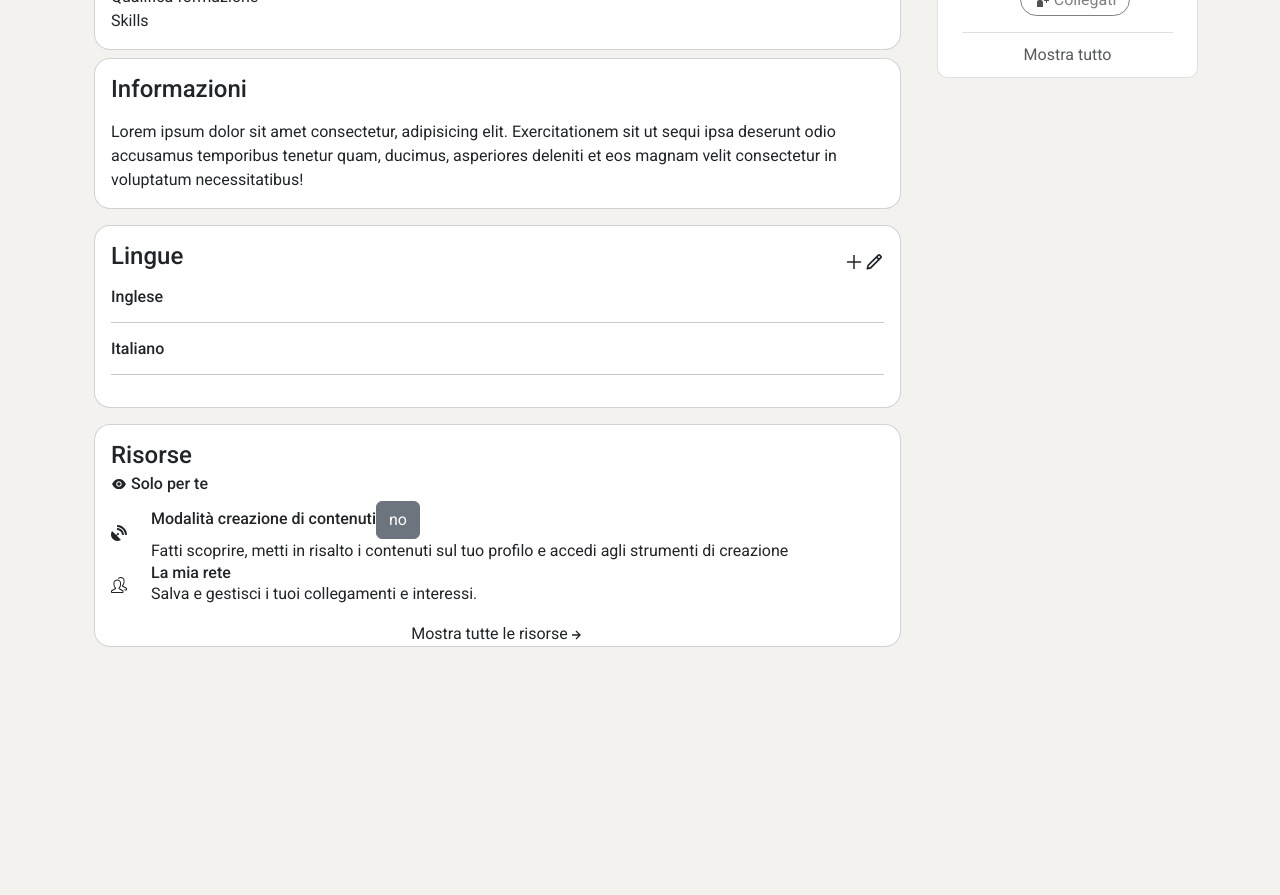
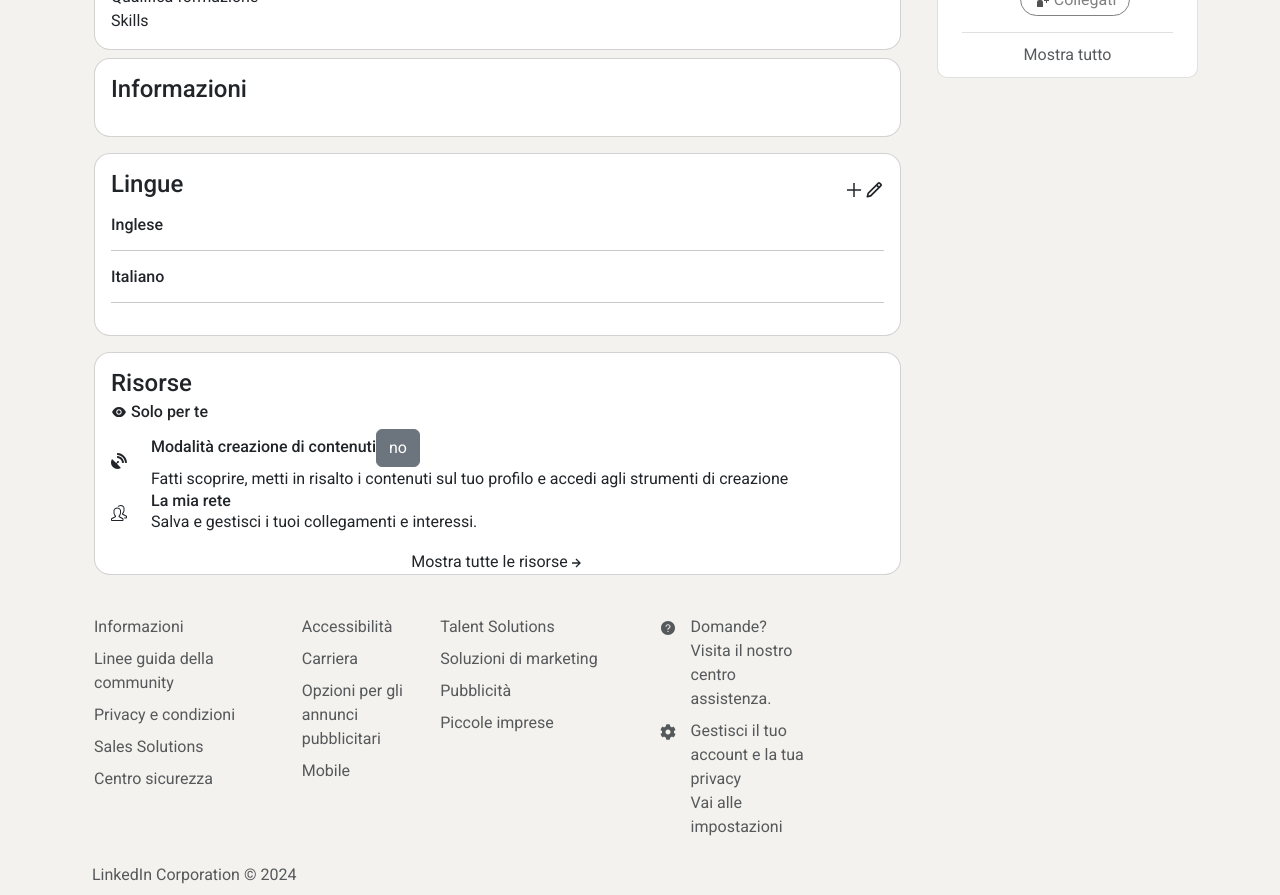
Before and after one commit to lucabar21/linkedin-clone, a React (Create React App) app: page / in a window 1280 px wide. Shown: the part 1100-1995 px from the top of the page. Before the commit the page ends 1763 px from the top, so only its background shows below. Built offline with nearby package versions, Linux system fonts and the light colour scheme; no server answers.

Commit message:
fifthcommit
added footer and informazioni selector + changed name on index.html

```diff
--- a/public/index.html
+++ b/public/index.html
@@ -27,7 +27,7 @@
       work correctly both with client-side routing and a non-root public URL.
       Learn how to configure a non-root public URL by running `npm run build`.
     -->
-    <title>React App</title>
+    <title>Linkedin-clone</title>
   </head>
   <body>
     <noscript>You need to enable JavaScript to run this app.</noscript>
--- a/src/App.css
+++ b/src/App.css
@@ -495,3 +495,5 @@ body {
 #main-section {
   min-width: 900px;
 }
+
+/* FOOTER CSS */
--- a/src/App.js
+++ b/src/App.js
@@ -10,6 +10,7 @@ import LanguageAndURL from "./components/LanguageAndURL";
 import Recommended from "./components/Recommended";
 import ChatMin from "./components/ChatMin";
 import Homepage from "./components/Homepage";
+
 
 
 function App() {
@@ -40,6 +41,7 @@ function App() {
           ></Route>
         </Routes>
         <ChatMin />
+
       </div>
     </BrowserRouter>
   );
--- /dev/null
+++ b/src/components/Footer.jsx
@@ -0,0 +1,74 @@
+import { Container, Row, Col } from "react-bootstrap";
+import { AiFillQuestionCircle } from "react-icons/ai";
+import { FaCog } from "react-icons/fa";
+
+const Footer = () => {
+return (
+        <footer>
+        <Container className="mt-4">
+        <Row>
+            <Col md={3}>
+            <ul className="list-unstyled text-muted">
+                <li className="pb-2">Informazioni</li>
+                <li className="pb-2">Linee guida della community</li>
+                <li className="pb-2">Privacy e condizioni</li>
+                <li className="pb-2">Sales Solutions</li>
+                <li className="pb-2">Centro sicurezza</li>
+            </ul>
+            </Col>
+            <Col md={2}>
+            <ul className="list-unstyled text-muted">
+                <li className="pb-2">Accessibilità</li>
+                <li className="pb-2">Carriera</li>
+                <li className="pb-2">Opzioni per gli annunci pubblicitari</li>
+                <li className="pb-2">Mobile</li>
+            </ul>
+            </Col>
+            <Col md={3}>
+            <ul className="list-unstyled text-muted">
+                <li className="pb-2">Talent Solutions</li>
+                <li className="pb-2">Soluzioni di marketing</li>
+                <li className="pb-2">Pubblicità</li>
+                <li className="pb-2">Piccole imprese</li>
+            </ul>
+            </Col>
+            <Col md={3}>
+            <ul className="list-unstyled text-muted">
+                <li>
+                <Container>
+                    <Row>
+                    <Col md={2}>
+                    <span><AiFillQuestionCircle /></span>
+                    </Col>
+                    <Col md={9} className="pb-2">
+                        Domande?
+                        <br />
+                        Visita il nostro centro assistenza.
+                    </Col>
+                    </Row>
+                </Container>
+                </li>
+                <li>
+                <Container>
+                    <Row>
+                    <Col md={2}>
+                        <span><FaCog /></span>
+                    </Col>
+                    <Col md={9} className="pb-2">
+                        Gestisci il tuo account e la tua privacy
+                        <br />
+                        Vai alle impostazioni
+                    </Col>
+                    </Row>
+                </Container>
+                </li>
+            </ul>
+            </Col>
+        </Row>
+        <Row style={{ marginLeft: "-2px" }} className="text-muted pb-2">LinkedIn Corporation © 2024</Row>
+        </Container>
+        </footer>
+    );
+};
+
+export default Footer;
--- a/src/components/Homepage.jsx
+++ b/src/components/Homepage.jsx
@@ -7,6 +7,7 @@ import Formazione from "./microcomponents-profile/Formazione";
 import Informazioni from "./microcomponents-profile/Informazioni";
 import Lingue from "./microcomponents-profile/Lingue";
 import Risorse from "./microcomponents-profile/Risorse";
+import Footer from "./Footer";
 
 
 function Homepage () {
@@ -20,6 +21,7 @@ function Homepage () {
             <Informazioni/>
             <Lingue/>
             <Risorse/>
+            <Footer/>
         </>
     );
 };
--- a/src/components/microcomponents-profile/Informazioni.jsx
+++ b/src/components/microcomponents-profile/Informazioni.jsx
@@ -1,9 +1,13 @@
 //dinamico
 import React from "react";
 import { Container, Row, Col, Card } from "react-bootstrap";
+import { useSelector } from "react-redux";
 
 
 const Informazioni = () => {
+
+    const currentAccount = useSelector((state) => state.current.data);
+
     return (
         <Container>
             <Row>
@@ -18,9 +22,7 @@ const Informazioni = () => {
                         </Card.Title>
                         <div>
                             <div>
-                                <p>
-                                Lorem ipsum dolor sit amet consectetur, adipisicing elit. Exercitationem sit ut sequi ipsa deserunt odio accusamus temporibus tenetur quam, ducimus, asperiores deleniti et eos magnam velit consectetur in voluptatum necessitatibus!
-                                </p>
+                            <p>{currentAccount && currentAccount.bio}</p>
                             </div>
                         </div>
                         </Card.Body>
```
